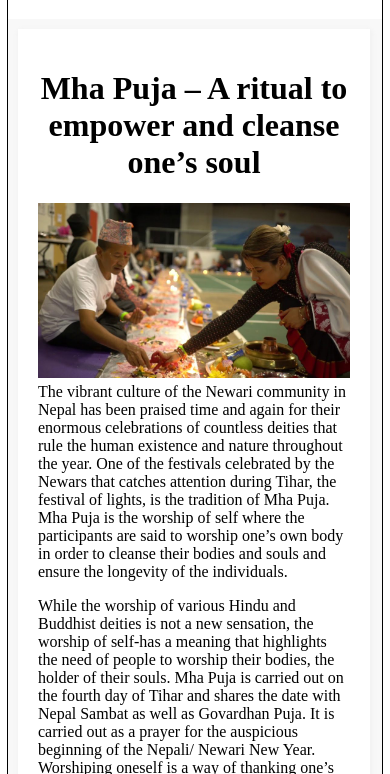
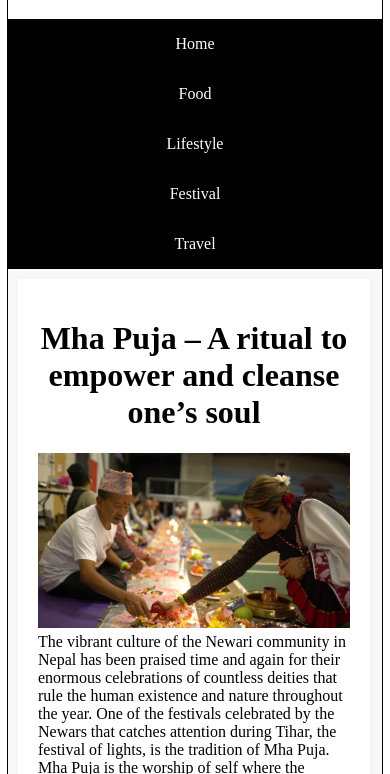
Before and after one commit to Roch288/myBlog_Roch_C0837288, a plain HTML site: page festival.html in a window 390 px wide. Both pictures are taken after a click on the link 353 px from the left and 48 px from the top of the page. Shown: the part 70-844 px from the top of the page. Drawn offline with Linux system fonts and the light colour scheme.

Commit message:
js in other pages

```diff
--- a/festival.html
+++ b/festival.html
@@ -135,6 +135,17 @@
 
   </div>
 
+  <script>
+    function toggleNav() {
+      var x = document.getElementById("topNav");
+      if (x.className === "nav-wrapper") {
+        x.className += " responsive";
+      } else {
+        x.className = "nav-wrapper";
+      }
+    }
+  </script>
+
 </body>
 
 </html>
```
Also changed, not shown: lifestyle.html (+10 -0 lines), travel.html (+10 -1 lines).
